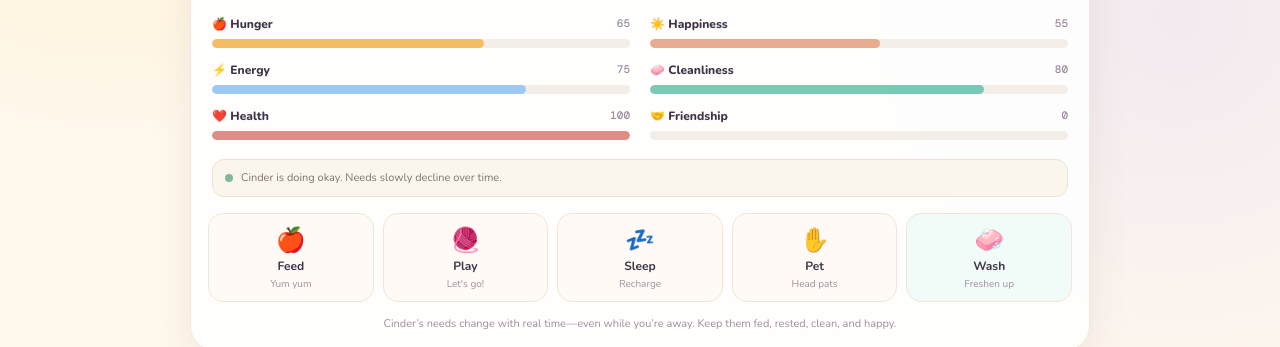
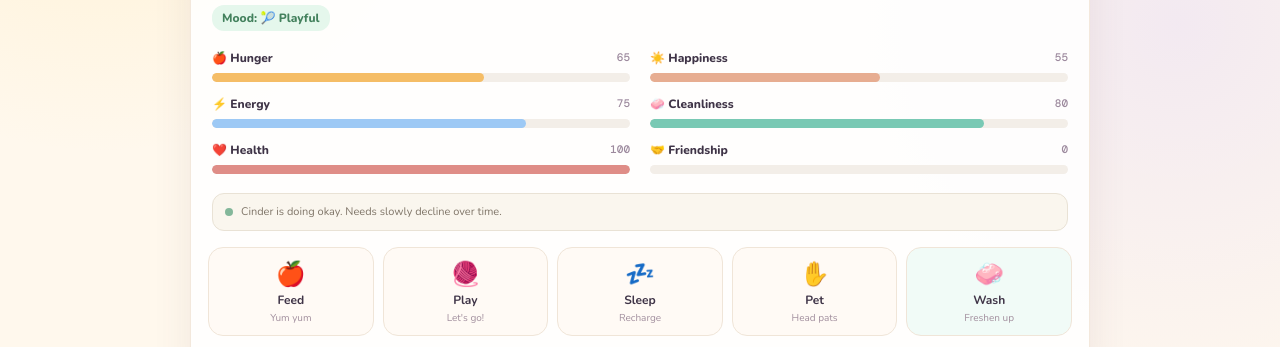
Before and after one commit to kenn-net/Cinder, a plain HTML site: page index.html in a window 1280 px wide. Shown: the part 435-782 px from the top of the page. Drawn offline with nearby package versions, Linux system fonts and the light colour scheme.

Commit message:
Add files via upload

```diff
--- a/index.html
+++ b/index.html
@@ -44,6 +44,7 @@
           <p class="eyebrow">CURRENT RESIDENT</p>
           <h3 id="petName">Cinder</h3>
           <p class="pet-title" id="petTitle">Level 1 · New Companion</p>
+          <p class="current-mood" id="currentMood" aria-live="polite">Mood: 😌 Content</p>
         </div>
       </div>
 
--- a/script.js
+++ b/script.js
@@ -394,6 +394,18 @@ function render() {
     $(key + "Bar").style.width = state[key] + "%";
   });
   $("petName").textContent = state.name;
+  const mood = getCurrentMood({ idle: true });
+  const moodLabel = $("currentMood");
+  const moodNames = {
+    happy: "😊 Happy",
+    content: "😌 Content",
+    playful: "🎾 Playful",
+    sleepy: "😴 Sleepy",
+    grumpy: "😣 Grumpy",
+    lonely: "🥺 Lonely"
+  };
+  moodLabel.textContent = `Mood: ${moodNames[mood] || mood}`;
+  moodLabel.dataset.mood = mood;
   const friendshipPercent = Math.min(100, (state.friendship / FRIENDSHIP_GOAL) * 100);
   $("friendshipBar").style.width = friendshipPercent + "%";
   $("friendshipBar").setAttribute("aria-label", `${Math.floor(state.friendship)} of ${FRIENDSHIP_GOAL} friendship`);
--- a/style.css
+++ b/style.css
@@ -250,3 +250,40 @@ footer { text-align: center; padding: 23px 0 0; color: #b09eab; font: 500 9px 'D
 @media (prefers-reduced-motion: reduce) {
   .scene, .scene .sun, .scene .moon, .scene .cloud, .scene .sparkle, .night-stars { transition: none; }
 }
+
+/* Current mood indicator */
+.current-mood {
+  display: inline-block;
+  margin: 8px 0 0;
+  padding: 5px 10px;
+  border-radius: 12px;
+  background: #f4edf9;
+  color: #78628d;
+  font-size: 12px;
+  font-weight: 800;
+}
+
+.current-mood[data-mood="happy"] {
+  background: #fff3d5;
+  color: #98702d;
+}
+
+.current-mood[data-mood="sleepy"] {
+  background: #e9efff;
+  color: #596a9b;
+}
+
+.current-mood[data-mood="grumpy"] {
+  background: #ffebe6;
+  color: #a65c4c;
+}
+
+.current-mood[data-mood="playful"] {
+  background: #e5f7ec;
+  color: #43815d;
+}
+
+.current-mood[data-mood="lonely"] {
+  background: #f9eafa;
+  color: #95639b;
+}
```
